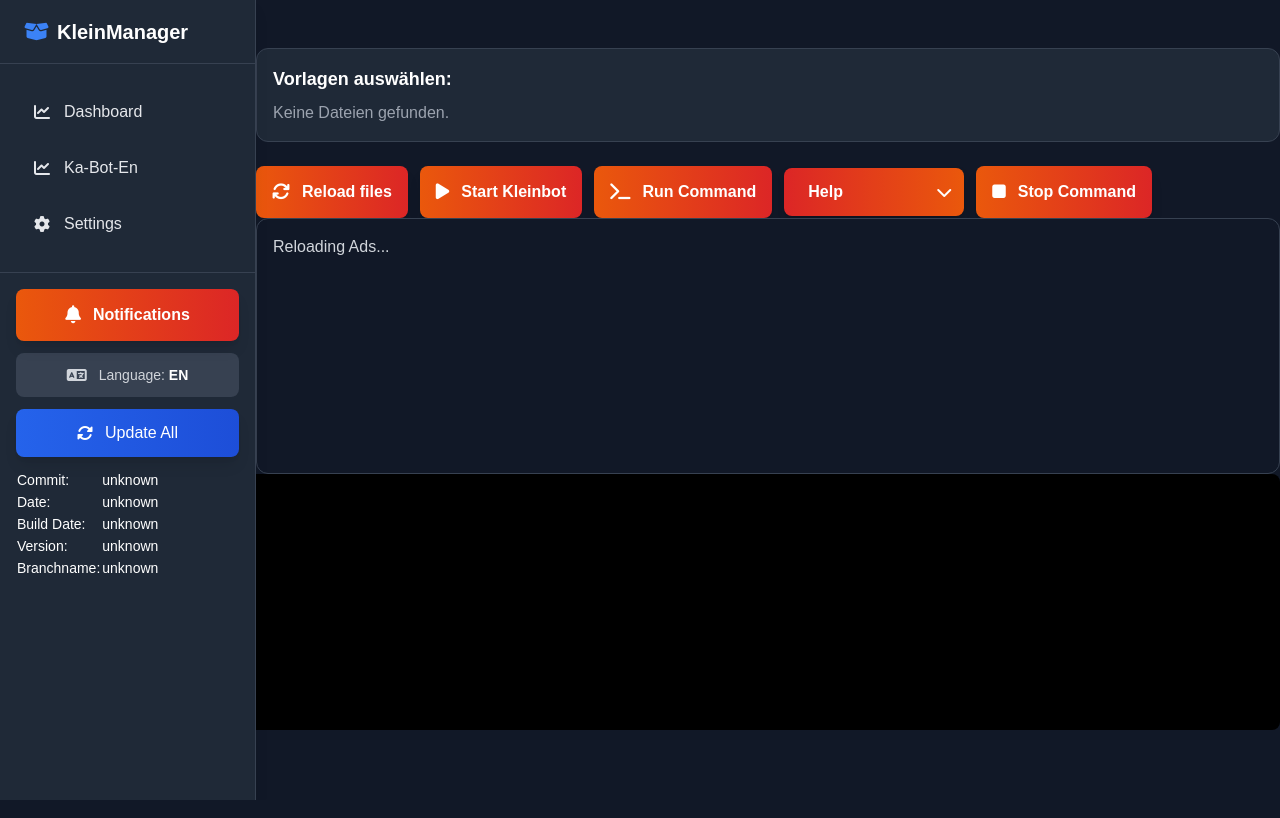
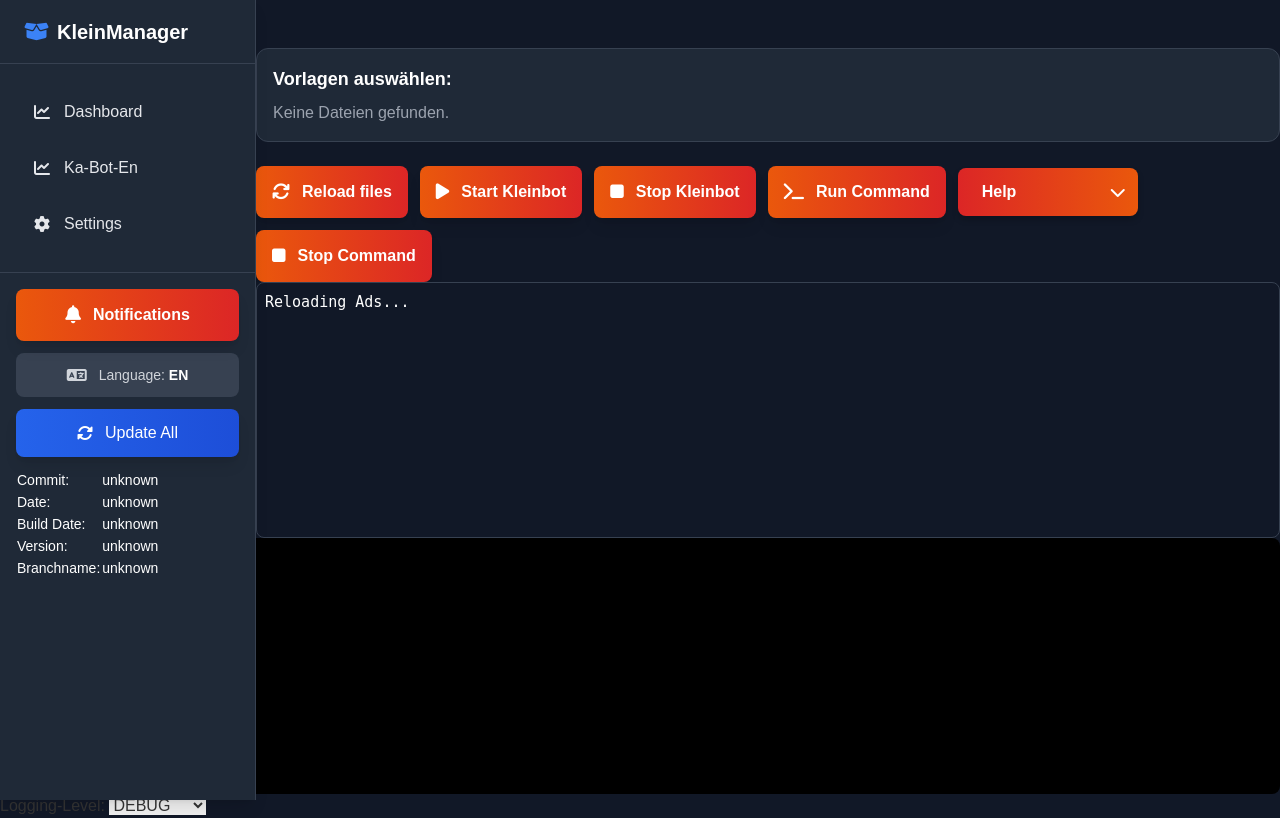
Before and after one commit to seemedFilm/KleinManager2, a FastAPI app: page / in a window 1280 px wide. Run offline with FastAPI, Linux system fonts and the light colour scheme; data that the repository does not hold is empty; some libraries are stand-ins or nearby versions.

Commit message:
Frontend_logging_merged

```diff
--- a/static/css/kabot.css
+++ b/static/css/kabot.css
@@ -22,7 +22,7 @@
 
 /* Chevron-Styling (dein eigenes Icon bleibt weiß) */
 #KaBotParameter + i {
-    color: white; /* macht dein Icon immer weiß */
+    color: white;
 }
 
 #KaBotParameter option {
@@ -34,7 +34,6 @@
     background-color: #374151;
     color: #fff;
 }
-
 
 #KaBotParameter:hover {
     background: linear-gradient(to right, #b91c1c, #c2410c);
@@ -53,3 +52,15 @@
     pointer-events: none;
     color: white;
 }
+
+#kabotLog {
+    white-space: pre-wrap;
+    font-family: monospace;
+    background-color: #111827; /* optional: dark background */
+    color: white;            /* helles Grau für Text */
+    font-size: 15px;
+    padding: 0.5rem;
+    border-radius: 0.5rem;
+    overflow-y: auto;
+    max-height: 400px;
+}
--- a/static/js/kleinanzeigen.js
+++ b/static/js/kleinanzeigen.js
@@ -92,7 +92,7 @@
             if (data.error) {
                 setStatus(`Error: ${data.error}`);
             } else {
-                setStatus(`Container started (ID: ${data.container_id || "?"})`);
+                appendLog(`Container started (ID: ${data.container_id || "?"})`);
                 appendLog("Container started.");
             }
         } catch (err) {
--- a/templates/index.html
+++ b/templates/index.html
@@ -373,7 +373,14 @@
           <span class="font-semibold">Start Kleinbot</span>
       </div>
   </button>
-
+  <button onclick="app.stopContainer('kabotLog')"
+      class="flex-shrink-0 relative px-4 py-3 bg-gradient-to-r from-orange-600 to-red-600 rounded-lg
+             hover:from-orange-700 hover:to-red-700 transition-all duration-200 shadow-lg group">
+      <div class="flex items-center justify-center text-white whitespace-nowrap">
+          <i class="fas fa-stop text-lg mr-3"></i>
+          <span class="font-semibold">Stop Kleinbot</span>
+      </div>
+  </button>
   <!-- Button: Run -->
   <button onclick="app.runBotCommand('kabotLog')"
       class="flex-shrink-0 relative px-4 py-3 bg-gradient-to-r from-orange-600 to-red-600 rounded-lg
```
